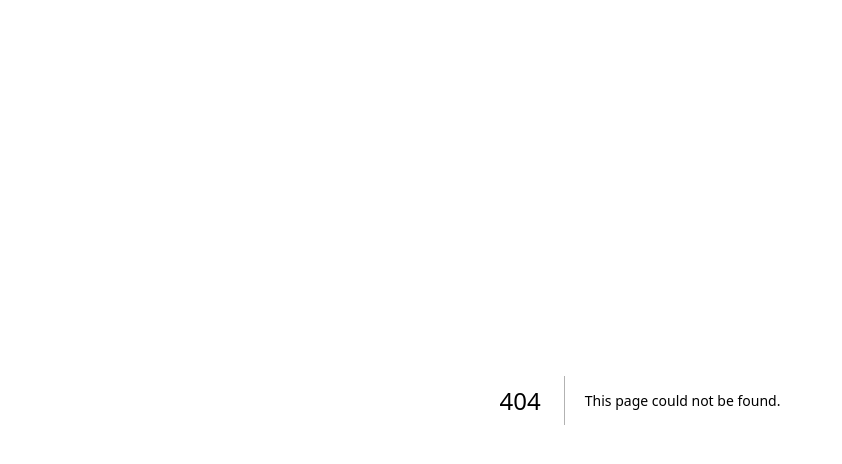
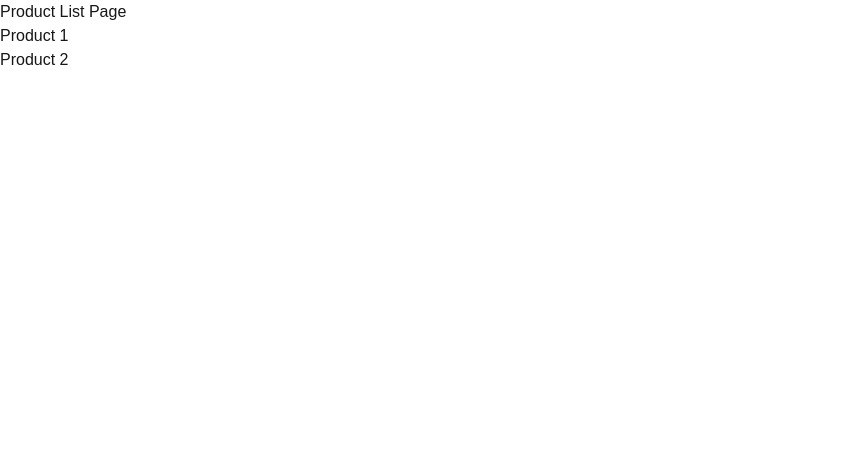
Before and after one commit to sungminha7/n2, a Next.js app: page /product/list in a window 1280 px wide. Before the commit this address had no page. Shown: the top 464 px of the page, without its empty margins (0-842 px from the left). Built offline with nearby package versions, Linux system fonts and the light colour scheme.

Commit message:
ISR 적용

```diff
--- /dev/null
+++ b/app/product/list/page.js
@@ -0,0 +1,17 @@
+import Link from "next/link";
+
+export default async function ProductListPage() {
+  return (
+    <div>
+      <div>Product List Page</div>
+      <ul>
+        <li>
+          <Link href="/product/view/1">Product 1</Link>
+        </li>
+        <li>
+          <Link href="/product/view/2">Product 2</Link>
+        </li>
+      </ul>
+    </div>
+  );
+}
--- /dev/null
+++ b/app/product/view/[pno]/page.js
@@ -0,0 +1,19 @@
+export default async function ProductViewPage({ params, searchParams }) {
+  const param = await params;
+  const pno = param.pno;
+
+  console.log("Product View pno: ", pno);
+
+  const res = await fetch(`http://localhost:8080/api/products/${pno}`, {
+    next: { revalidate: 120 },
+  });
+  const product = await res.json();
+
+  console.log("product: ", product);
+
+  return (
+    <div>
+      <div>Product View Page</div>
+    </div>
+  );
+}
```
